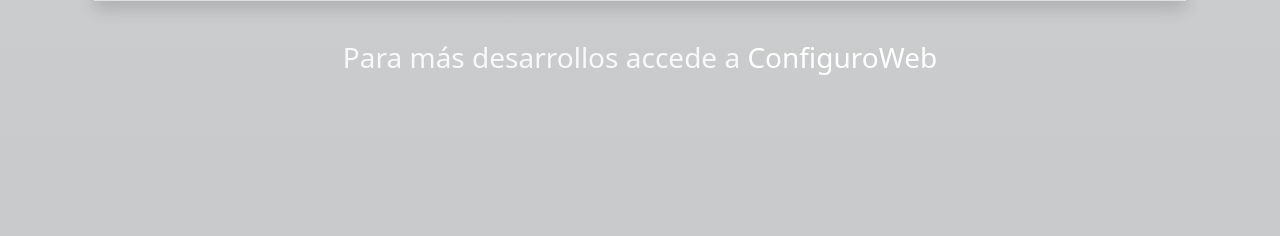
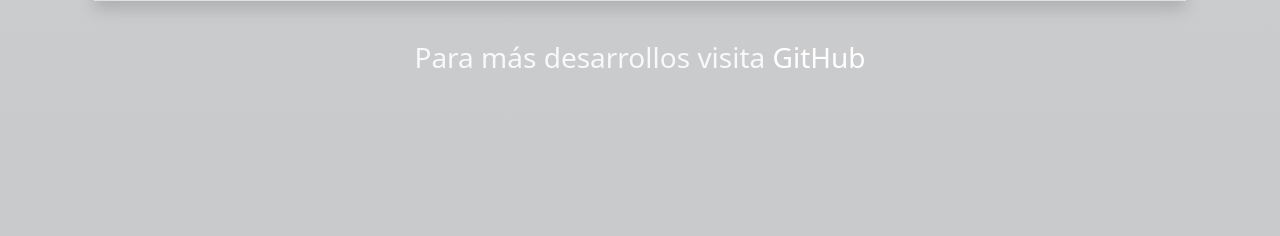
Before and after one commit to yaroa58/inventario-basico, a PHP site: page /index.php in a window 1280 px wide. Shown: the part 410-646 px from the top of the page. Run offline with PHP 8.4, Linux system fonts and the light colour scheme; the visitor is signed in with stand-in values (Sample User, id 1); data that the repository does not hold is empty; some libraries are stand-ins or nearby versions.

Commit message:
creating footer

```diff
--- a/inc/footer.php
+++ b/inc/footer.php
@@ -1,3 +1,3 @@
 <footer>
-    <h3 class="text-center my-4 py-3 text-light" id="title">Para más desarrollos accede a <a href="https://www.configuroweb.com/46-aplicaciones-gratuitas-en-php-python-y-javascript/#Aplicaciones-gratuitas-en-PHP,-Python-y-Javascript" target="_blank" style="color:white;text-decoration:none;">ConfiguroWeb</a></h3>
+    <h3 class="text-center my-4 py-3 text-light" id="title">Para más desarrollos visita <a href="https://github.com/yaroa58" target="_blank" style="color:white;text-decoration:none;">GitHub</a></h3>
 </footer>
```
